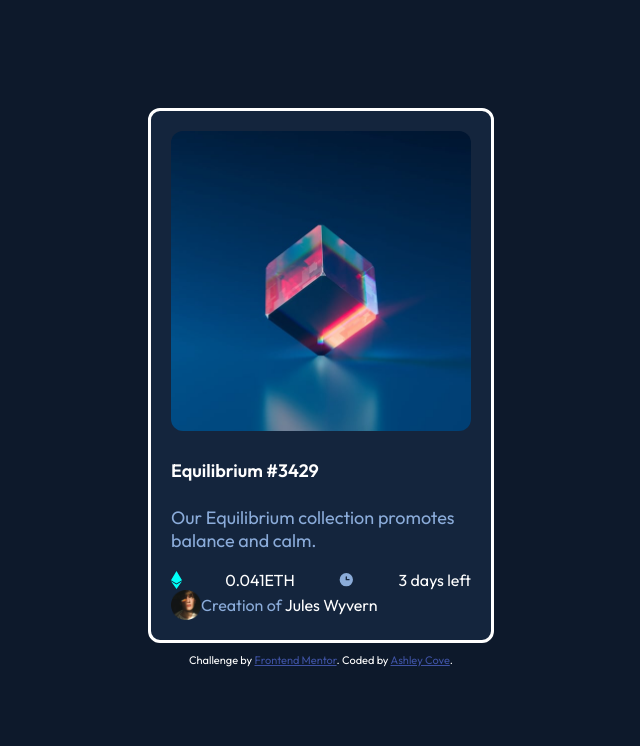
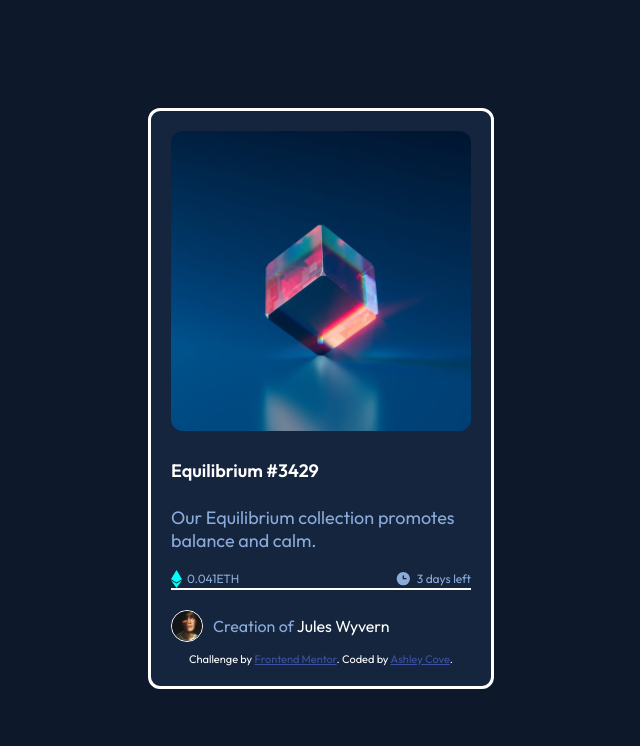
Before and after one commit to cove86/nft-preview-card-component-main, a plain HTML site: page index.html in a window 1280 px wide. Shown: the whole page, without its empty margins (319-959 px from the left). Drawn offline with Linux system fonts and the light colour scheme.

Commit message:
Amended layout

```diff
--- a/css/styles.css
+++ b/css/styles.css
@@ -56,7 +56,10 @@ p {
 .card-middle {
   display: flex;
   justify-content: space-between;
-  align-items: center;
+  font-size: 12px;
+  color: hsl(215, 51%, 70%);
+  border-bottom: 2px solid white;
+  margin-bottom: 20px;
 }
 
 .card-bottom {
@@ -64,14 +67,19 @@ p {
   align-items: center;
 }
 
-/* .value {
+.eth,
+.time {
   display: flex;
   align-items: center;
-  justify-content: space-around;
-} */
+  justify-content: center;
+  gap: 5px;
+}
 
 .avatar {
   width: 10%;
+  border: 1px solid white;
+  border-radius: 50%;
+  margin-right: 10px;
 }
 
 .creation {
--- a/index.html
+++ b/index.html
@@ -29,6 +29,7 @@
         <h4>Equilibrium #3429</h4>
         <p>Our Equilibrium collection promotes balance and calm.</p>
         <div class="card-middle">
+          <div class="eth">
             <svg width="11" height="18" xmlns="http://www.w3.org/2000/svg">
               <path
                 d="M11 10.216 5.5 18 0 10.216l5.5 3.263 5.5-3.262ZM5.5 0l5.496 9.169L5.5 12.43 0 9.17 5.5 0Z"
@@ -36,6 +37,9 @@
               />
             </svg>
             <span>0.041ETH</span>
+          </div>
+
+          <div class="time">
             <svg width="17" height="17" xmlns="http://www.w3.org/2000/svg">
               <path
                 d="M8.305 2.007a6.667 6.667 0 1 0 0 13.334 6.667 6.667 0 0 0 0-13.334Zm2.667 7.334H8.305a.667.667 0 0 1-.667-.667V6.007a.667.667 0 0 1 1.334 0v2h2a.667.667 0 0 1 0 1.334Z"
@@ -44,10 +48,11 @@
             </svg>
             <span>3 days left</span>
           </div>
+        </div>
         <div class="card-bottom">
           <img src="images/image-avatar.png" class="avatar" />
+          <div class="created-by">
             <span><span class="creation">Creation of</span> Jules Wyvern</span>
-        </div>
           </div>
         </div>
         <div class="attribution">
@@ -61,5 +66,7 @@
             >Ashley Cove</a
           >.
         </div>
+      </div>
+    </div>
   </body>
 </html>
```
Lines whose indentation alone changed are shown as unchanged.
